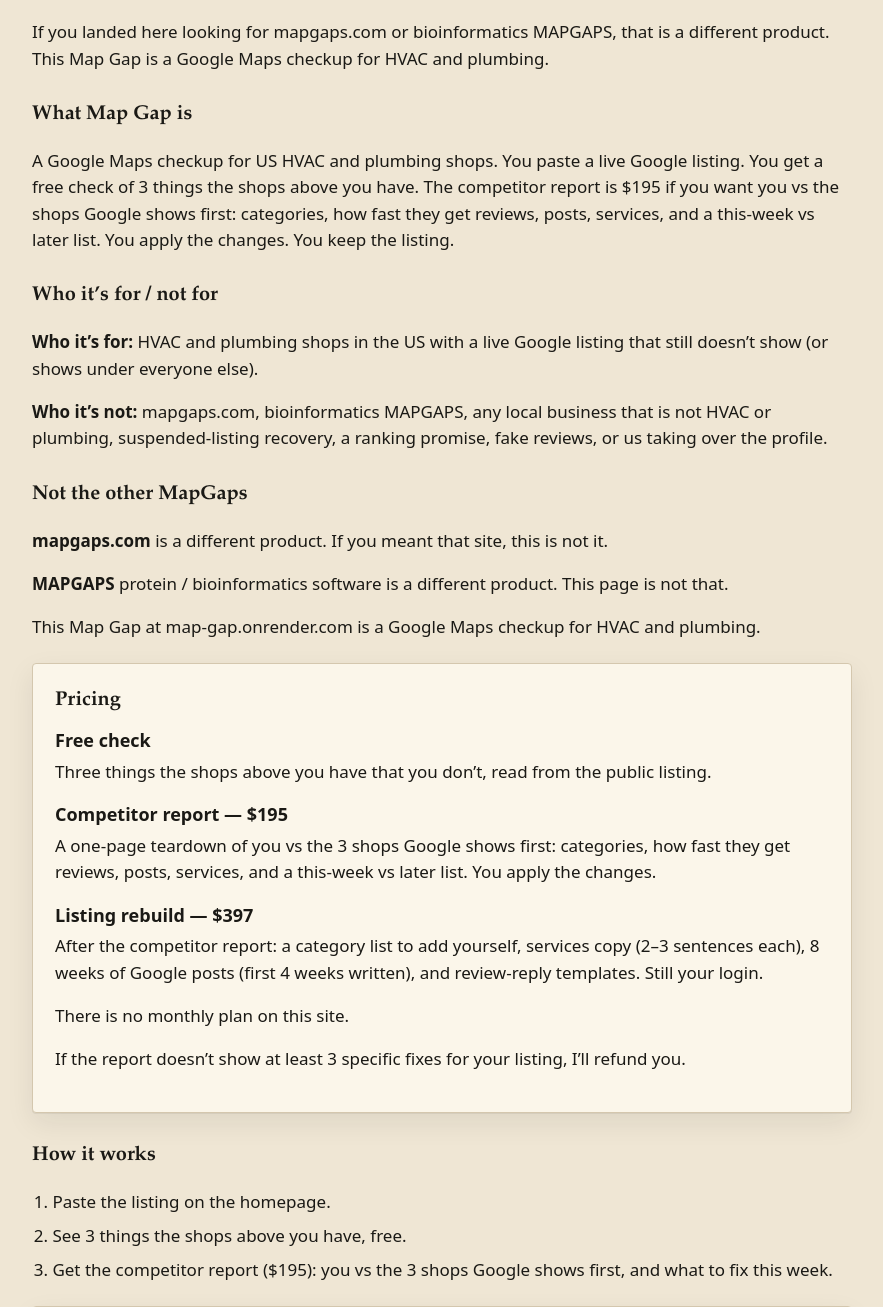
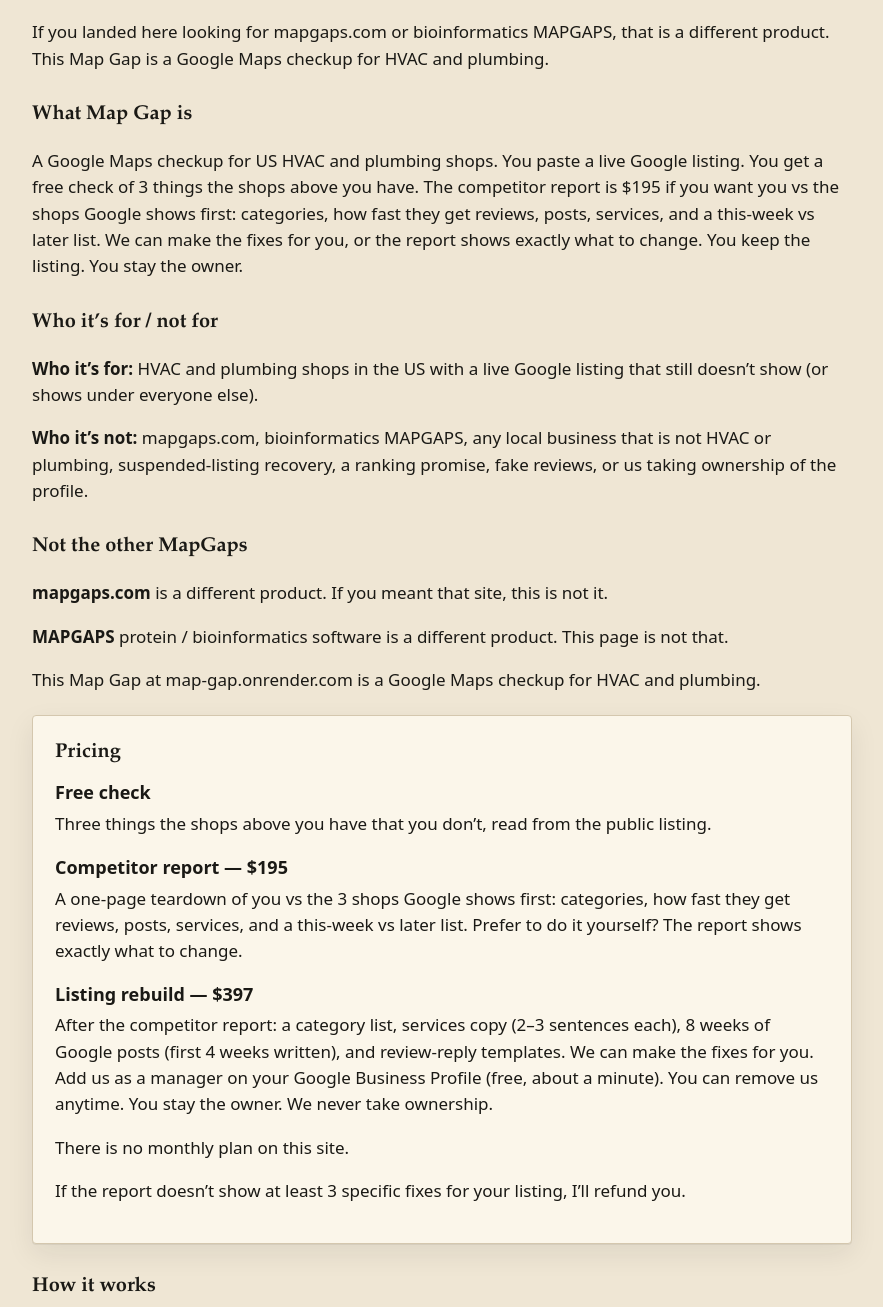
Before and after one commit to carolrnh/map-gap, a Flask app: page /what-is-map-gap in a window 1280 px wide. Shown: the part 409-1716 px from the top of the page, without its empty margins (198-1081 px from the left). Run offline with Flask 3, Linux system fonts and the light colour scheme.

Commit message:
Update offer copy so we can apply the fixes or the owner can. (#16)
Shop owners can add us as a Google Business Profile manager and remove us anytime. They stay the owner. The report still shows exactly what to change. Prices stay $195 and $397.

Co-authored-by: Cursor Agent <cursoragent@cursor.com>
Co-authored-by: carolrnh <carolrnh@users.noreply.github.com>

```diff
--- a/app.py
+++ b/app.py
@@ -214,7 +214,11 @@ WHAT_IS_FAQS = [
     },
     {
         "q": "Do you take over the listing?",
-        "a": "You keep the listing. We do not take ownership.",
+        "a": (
+            "You keep the listing. We do not take ownership. You stay the owner. "
+            "We can make the fixes if you add us as a manager (free, about a minute). "
+            "You can remove us anytime. Prefer to do it yourself? The report shows exactly what to change."
+        ),
     },
     {
         "q": "Do you guarantee rankings?",
--- a/index.html
+++ b/index.html
@@ -38,9 +38,9 @@
     <section class="card">
       <h2>Pricing</h2>
       <p><strong>Free check.</strong> Three things the shops above you have that you don’t, read from the public listing.</p>
-      <p><strong>Full check — $195.</strong> A one-page teardown of you vs the 3 shops Google shows first: categories they have that you don’t, how fast they get reviews vs you, whether anyone is posting, and which services you left blank. Then a this-week vs later list. You apply the changes.</p>
+      <p><strong>Full check — $195.</strong> A one-page teardown of you vs the 3 shops Google shows first: categories they have that you don’t, how fast they get reviews vs you, whether anyone is posting, and which services you left blank. Then a this-week vs later list. Prefer to do it yourself? The report shows exactly what to change.</p>
       <!-- TODO: Carol will add a sample report here (fake shop, real format). Do not invent one. -->
-      <p><strong>Listing rebuild — $397.</strong> After the full check: a category list to add yourself, services copy (2–3 sentences each), 8 weeks of Google posts (first 4 weeks written), and review-reply templates. Still your login.</p>
+      <p><strong>Listing rebuild — $397.</strong> After the full check: a category list, services copy (2–3 sentences each), 8 weeks of Google posts (first 4 weeks written), and review-reply templates. We can make the fixes for you. Add us as a manager on your Google Business Profile (free, about a minute). You can remove us anytime. You stay the owner. We never take ownership.</p>
     </section>
 
     <h2>FAQ</h2>
@@ -48,7 +48,7 @@
       <dt>Do you guarantee a ranking?</dt>
       <dd>We compare you with the shops Google shows first. We do not promise a ranking.</dd>
       <dt>Do you take over my Google listing?</dt>
-      <dd>You keep the listing. Rebuild copy is applied by you.</dd>
+      <dd>No. You stay the owner. We never take ownership. Add us as a manager and we can make the fixes (free, about a minute). You can remove us anytime. Prefer to do it yourself? The report shows exactly what to change.</dd>
       <dt>Is this a monthly plan?</dt>
       <dd>The full check is $195 once. The listing rebuild is $397 once, after the check.</dd>
     </dl>
--- a/report.py
+++ b/report.py
@@ -242,12 +242,12 @@ def build_reports(lookup: dict) -> dict:
             {
                 "id": "rebuild",
                 "title": "Listing rebuild is a separate $397 one-time job (thank-you page only)",
-                "detail": "Separate from the $195 competitor report: category list to add yourself, services copy, 8-week post calendar, review-reply templates. Offered after this report is paid. Not a monthly plan.",
+                "detail": "Separate from the $195 competitor report: category list, services copy, 8-week post calendar, review-reply templates. We can make the fixes if you add us as a manager, or you can. Offered after this report is paid. Not a monthly plan.",
             },
         ],
         "legal": (
-            "This is research and copy for you to apply on your own Google Business Profile. "
-            "You keep ownership. No ranking is guaranteed. We do not write fake reviews or change your legal business name."
+            "This is research and copy. We can make the fixes for you, or the report shows exactly what to change. "
+            "You keep ownership. We never take ownership. No ranking is guaranteed. We do not write fake reviews or change your legal business name."
         ),
         "operator_note": (
             "Google’s listing panel (secondary categories, review dates, posts, photos) is usually "
--- a/templates/_faq.html
+++ b/templates/_faq.html
@@ -4,7 +4,7 @@
     <dt>Do you guarantee a ranking?</dt>
     <dd>No. We compare you with the shops Google shows first and tell you what to fix. We don’t promise a ranking.</dd>
     <dt>Do you take over my Google listing?</dt>
-    <dd>No. You keep the listing and your login. You paste the rebuild copy yourself.</dd>
+    <dd>No. You stay the owner. We never take ownership. Add us as a manager and we can make the fixes (free, about a minute). You can remove us anytime. Prefer to do it yourself? The report shows exactly what to change.</dd>
     <dt>Is this for any local business?</dt>
     <dd>This check is for HVAC and plumbing shops.</dd>
     <dt>Will you email me?</dt>
--- a/templates/inbound_audit_free.html
+++ b/templates/inbound_audit_free.html
@@ -22,7 +22,7 @@
 </section>
 <section>
   <h2>What the ${{ price }} competitor report adds</h2>
-  <p>You vs the 3 shops Google shows first: categories, how fast they get reviews, posts, services, this-week vs later. You apply it. You keep the listing.</p>
+  <p>You vs the 3 shops Google shows first: categories, how fast they get reviews, posts, services, this-week vs later. We can make the fixes for you, or the report shows exactly what to change. You keep the listing. You stay the owner.</p>
   <p class="hint">We do not publish a count of how many checks we have run.</p>
 </section>
 {% endblock %}
--- a/templates/inbound_suspended.html
+++ b/templates/inbound_suspended.html
@@ -55,7 +55,7 @@
     <dt>It happened after an address change / “for no reason”?</dt>
     <dd>Still Google’s appeal. We don’t diagnose policy from this page.</dd>
     <dt>Will you take over the listing?</dt>
-    <dd>You keep the listing.</dd>
+    <dd>You stay the owner. We never take the listing. A suspension is still Google’s appeal.</dd>
     <dt>Listing is live and still not on the map?</dt>
     <dd><a class="tap-link" href="{{ url_for('landing') }}">That’s this.</a></dd>
   </dl>
--- a/templates/landing.html
+++ b/templates/landing.html
@@ -56,14 +56,14 @@
   <div class="offers">
     <article class="card offer">
       <h3>Competitor report — ${{ price }}</h3>
-      <p>A one-page teardown of you vs the 3 shops Google shows first: categories they have that you don’t, how fast they get reviews vs you, whether anyone is posting, and which services you left blank. Then a this-week vs later list. You apply the changes.</p>
+      <p>A one-page teardown of you vs the 3 shops Google shows first: categories they have that you don’t, how fast they get reviews vs you, whether anyone is posting, and which services you left blank. Then a this-week vs later list. Prefer to do it yourself? The report shows exactly what to change.</p>
       {# TODO: Carol will add a sample report here (fake shop, real format). Do not invent one. #}
       <p>Fewer than 3 specific fixes for your listing? I’ll refund you.</p>
       <a class="offer-link" href="#lookup">Start with the free check</a>
     </article>
     <article class="card offer">
       <h3>Listing rebuild — $397</h3>
-      <p>After the competitor report: a category list to add yourself, services copy (2–3 sentences each), 8 weeks of Google posts (first 4 weeks written), and review-reply templates. You apply it from your own login. We never take over the listing.</p>
+      <p>After the competitor report: a category list, services copy (2–3 sentences each), 8 weeks of Google posts (first 4 weeks written), and review-reply templates. We can make the fixes for you. Add us as a manager on your Google Business Profile (free, about a minute). You can remove us anytime. You stay the owner. We never take ownership.</p>
       <a class="offer-link" href="#lookup">Get the report first</a>
     </article>
   </div>
--- a/templates/legal.html
+++ b/templates/legal.html
@@ -11,7 +11,7 @@
 
 <section class="card">
   <h2>What Map Gap is</h2>
-  <p>A self-serve page for HVAC and plumbing owners with a public Google Business Profile. You paste a listing, see a free check from public data, and may buy a one-time competitor report for ${{ price }}. After that report, you may buy a one-time listing rebuild for $397. You apply the changes. We never take ownership of the listing.</p>
+  <p>A page for HVAC and plumbing owners with a public Google Business Profile. You paste a listing, see a free check from public data, and may buy a one-time competitor report for ${{ price }}. After that report, you may buy a one-time listing rebuild for $397. We can make the fixes for you, or you can do them from the report. We never take ownership of the listing. You stay the owner.</p>
 </section>
 
 <section class="card">
@@ -19,7 +19,7 @@
   <ol>
     <li><strong>No keyword-stuffed names.</strong> Do not rename “Joe’s Plumbing” to “Joe’s Plumbing Plumber Near Me Best Plumber Town.” Google suspends that. Use the legal business name.</li>
     <li><strong>No fake reviews.</strong> We do not buy, swap, gate, or write reviews as the customer. We do not sell “15 reviews this month.”</li>
-    <li><strong>No listing hostage.</strong> We never take Google Business Profile ownership. You remain the owner. Manager access is not required for the ${{ price }} competitor report.</li>
+    <li><strong>No listing hostage.</strong> We never take Google Business Profile ownership. You remain the owner. Manager access is not required for the ${{ price }} competitor report. If you want us to make the fixes, add us as a manager (free, about a minute). You can remove us anytime.</li>
     <li><strong>No guaranteed rankings.</strong> No “#1 on Google,” no “you will show in the top 3 in 14 days,” no “you will outrank X.”</li>
     <li><strong>No invented numbers.</strong> Review counts, stars, positions, and competitor names are observed or they are UNKNOWN. UNKNOWN is not zero.</li>
     <li><strong>No spam, chat, or phone line.</strong> There is no contact form and no chat. We don’t run a mailing list. We may send a shop one personal email; reply and ask, and we won’t email again. Stripe emails the receipt; that is the refund path below.</li>
@@ -55,7 +55,7 @@
 
 <section class="card">
   <h2>Disclaimer</h2>
-  <p>This is research and copy for you to apply on your own Google Business Profile. You keep ownership. No ranking is guaranteed. We do not write fake reviews or change your legal business name.</p>
+  <p>This is research and copy. We can make the fixes for you, or the report shows exactly what to change. You keep ownership. No ranking is guaranteed. We do not write fake reviews or change your legal business name.</p>
   <p>Public sources can be stale, blocked, or incomplete. A match on OpenStreetMap is not a Google ranking. Nearby OpenStreetMap shops are not the shops Google shows first.</p>
   <p>Service income is ordinary US income. Keep receipts. This page is not tax advice.</p>
 </section>
--- a/templates/thanks.html
+++ b/templates/thanks.html
@@ -4,7 +4,7 @@
 {% block main %}
 <section class="hero tight">
   <h1>Your competitor report</h1>
-  <p class="lede">The written report is on this page. You own the listing. Apply what you want. Skip what you don’t.</p>
+  <p class="lede">The written report is on this page. You stay the owner. We can make the fixes, or you can. The report shows exactly what to change.</p>
 </section>
 <section class="card">
   {% if payment_connected %}
@@ -18,7 +18,7 @@
 </section>
 <section class="card">
   <h2>Want the words written for you?</h2>
-  <p>Listing Rebuild — $397. Category list to add yourself, services copy (2–3 sentences each), 8 weeks of Google posts (first 4 weeks written), and review-reply templates so you are not staring at a blank box. Still your login. Still no ranking promise.</p>
+  <p>Listing Rebuild — $397. Category list, services copy (2–3 sentences each), 8 weeks of Google posts (first 4 weeks written), and review-reply templates so you are not staring at a blank box. We can make the fixes for you. Add us as a manager on your Google Business Profile (free, about a minute). You can remove us anytime. You stay the owner. Still no ranking promise.</p>
   {% if stripe_rebuild_url %}
     <p><a class="btn" href="{{ stripe_rebuild_url }}">Add Listing Rebuild — $397</a></p>
   {% else %}
--- a/templates/what_is_map_gap.html
+++ b/templates/what_is_map_gap.html
@@ -16,13 +16,13 @@
 
 <section>
   <h2>What Map Gap is</h2>
-  <p>A Google Maps checkup for US HVAC and plumbing shops. You paste a live Google listing. You get a free check of 3 things the shops above you have. The competitor report is $195 if you want you vs the shops Google shows first: categories, how fast they get reviews, posts, services, and a this-week vs later list. You apply the changes. You keep the listing.</p>
+  <p>A Google Maps checkup for US HVAC and plumbing shops. You paste a live Google listing. You get a free check of 3 things the shops above you have. The competitor report is $195 if you want you vs the shops Google shows first: categories, how fast they get reviews, posts, services, and a this-week vs later list. We can make the fixes for you, or the report shows exactly what to change. You keep the listing. You stay the owner.</p>
 </section>
 
 <section>
   <h2>Who it’s for / not for</h2>
   <p><strong>Who it’s for:</strong> HVAC and plumbing shops in the US with a live Google listing that still doesn’t show (or shows under everyone else).</p>
-  <p><strong>Who it’s not:</strong> mapgaps.com, bioinformatics MAPGAPS, any local business that is not HVAC or plumbing, suspended-listing recovery, a ranking promise, fake reviews, or us taking over the profile.</p>
+  <p><strong>Who it’s not:</strong> mapgaps.com, bioinformatics MAPGAPS, any local business that is not HVAC or plumbing, suspended-listing recovery, a ranking promise, fake reviews, or us taking ownership of the profile.</p>
 </section>
 
 <section>
@@ -41,12 +41,12 @@
     </div>
     <div>
       <dt>Competitor report — ${{ price }}</dt>
-      <dd>A one-page teardown of you vs the 3 shops Google shows first: categories, how fast they get reviews, posts, services, and a this-week vs later list. You apply the changes.</dd>
+      <dd>A one-page teardown of you vs the 3 shops Google shows first: categories, how fast they get reviews, posts, services, and a this-week vs later list. Prefer to do it yourself? The report shows exactly what to change.</dd>
     </div>
     {# TODO: Carol will add a sample report here (fake shop, real format). Do not invent one. #}
     <div>
       <dt>Listing rebuild — $397</dt>
-      <dd>After the competitor report: a category list to add yourself, services copy (2–3 sentences each), 8 weeks of Google posts (first 4 weeks written), and review-reply templates. Still your login.</dd>
+      <dd>After the competitor report: a category list, services copy (2–3 sentences each), 8 weeks of Google posts (first 4 weeks written), and review-reply templates. We can make the fixes for you. Add us as a manager on your Google Business Profile (free, about a minute). You can remove us anytime. You stay the owner. We never take ownership.</dd>
     </div>
   </dl>
   <p>There is no monthly plan on this site.</p>
--- a/thank-you.html
+++ b/thank-you.html
@@ -15,13 +15,13 @@
   <main class="wrap">
     <section class="hero">
       <h1>Your Map Pack Report</h1>
-      <p class="lede">Download the one-pager and the sheet. You own the listing. Apply what you want. Skip what you don’t.</p>
+      <p class="lede">Download the one-pager and the sheet. You stay the owner. We can make the fixes, or you can. The report shows exactly what to change.</p>
     </section>
     <p><a href="demo-report.html">Open the EXAMPLE one-pager</a> (layout only)</p>
 
     <div class="card" style="margin-top:28px">
       <h2>Want the words written for you?</h2>
-      <p>Listing Rebuild — $397. Category list to add yourself, services copy (2–3 sentences each), 8 weeks of Google posts (first 4 weeks written), and review-reply templates so you are not staring at a blank box. Still your login. Still no ranking promise.</p>
+      <p>Listing Rebuild — $397. Category list, services copy (2–3 sentences each), 8 weeks of Google posts (first 4 weeks written), and review-reply templates so you are not staring at a blank box. We can make the fixes for you. Add us as a manager on your Google Business Profile (free, about a minute). You can remove us anytime. You stay the owner. Still no ranking promise.</p>
       <button class="pay" type="button" disabled aria-disabled="true" title="Checkout is not connected">Add Listing Rebuild — $397</button>
       <p class="pay-note">Payments not connected. SKU B thank-you only. Not on the homepage.</p>
     </div>
```
Also changed, not shown: templates/inbound_hours.html (+4 -4 lines).
